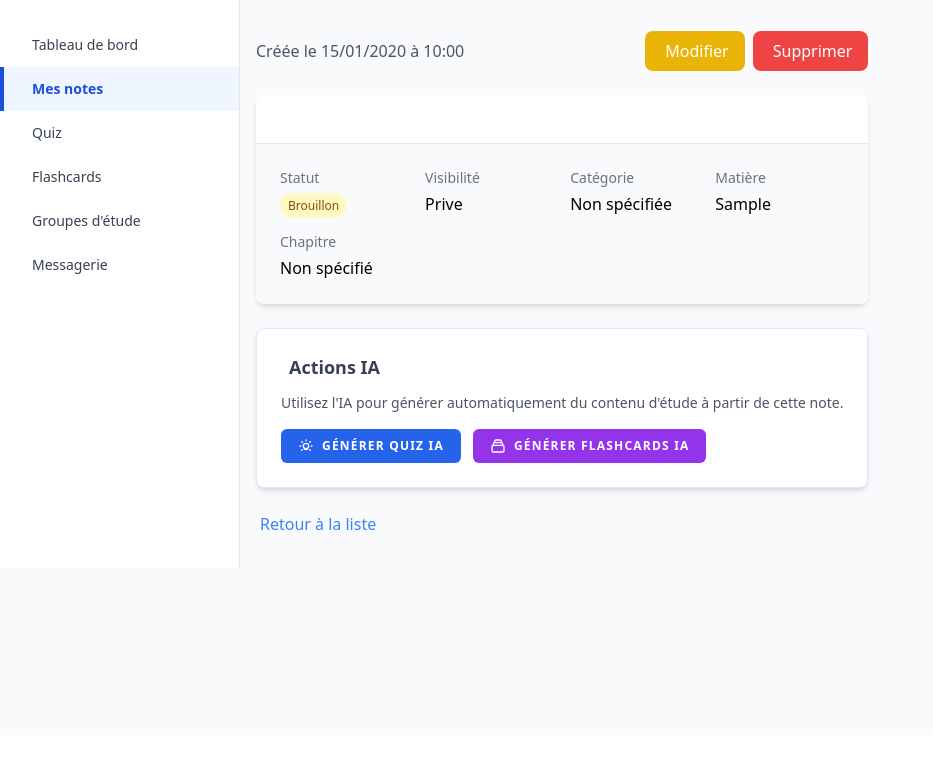
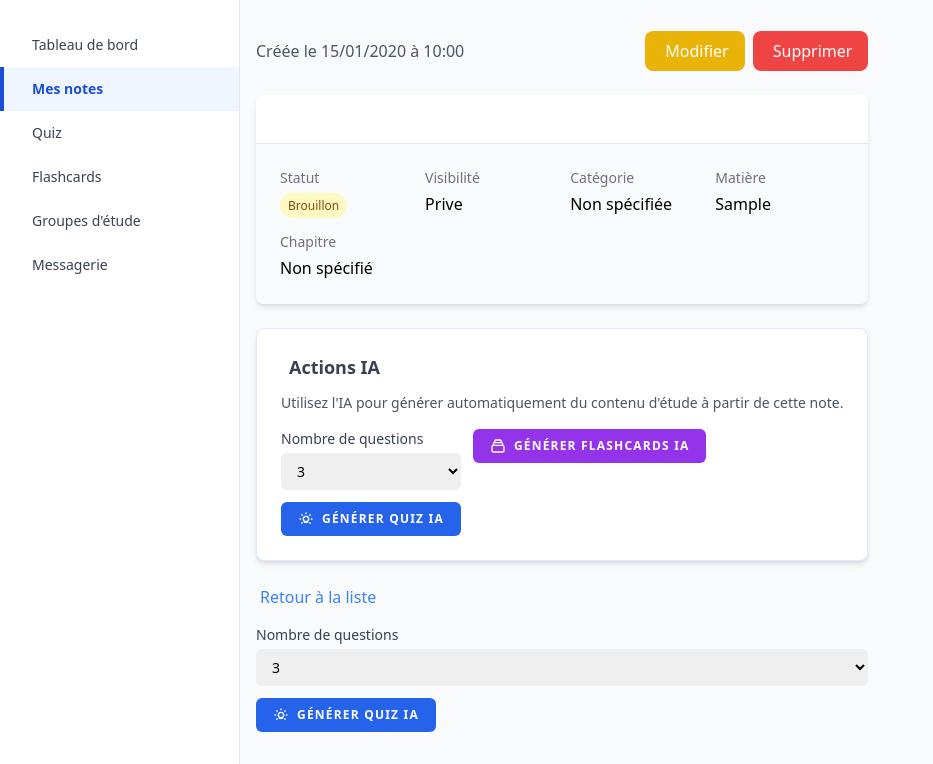
Before and after one commit to Mouda97/LearningAid, a Laravel app: page /notes/1 in a window 1280 px wide. Shown: the part 65-829 px from the top of the page, without its empty margins (0-933 px from the left). Before the commit the page ends 633 px from the top, so only its background shows below. Run offline with Laravel 12, Linux system fonts and the light colour scheme; a user stored in the database is signed in; data comes from the database, SQL or seed files in the repository; tables that the repository leaves empty hold one stand-in row (values such as "Sample post"); some libraries are stand-ins or nearby versions.

Commit message:
mise a jour sur la generation des quizz par l'IA

```diff
--- a/app/Http/Controllers/NoteController.php
+++ b/app/Http/Controllers/NoteController.php
@@ -13,6 +13,7 @@
         use App\Models\Quiz;
         use App\Models\Question;
         use \JsonException; // Correct import for JsonException
+        use App\Http\Controllers\QuizController;
 
 
 
@@ -268,13 +269,19 @@
                 }
 
                 $noteContent = $note->content;
-                // Instruction pour Gemini (on peut être plus direct)
-                // On demande explicitement du JSON.
-                $prompt = "Basé sur le texte suivant, génère un quiz de 3 questions à choix multiples (QCM).\n\n"
-                        . "FORMAT DE SORTIE ATTENDU :\n"
-                        . "Un unique bloc de code JSON valide contenant un objet avec une clé 'quiz_title' (string) et une clé 'questions' (tableau d'objets). Chaque objet question doit avoir les clés : 'question' (string), 'options' (objet avec clés A, B, C, D contenant les strings des réponses), et 'correct_answer' (string contenant la lettre A, B, C ou D de la bonne réponse).\n\n"
-                        . "TEXTE DE RÉFÉRENCE :\n"
-                        . $noteContent;
+
+                // Valider et récupérer le nombre de questions (par défaut 3)
+                $numQuestions = request()->input('num_questions', 3);
+
+                // Limiter le nombre entre 1 et 30
+                $numQuestions = max(1, min(30, (int)$numQuestions));
+
+                // Préparer le prompt pour Gemini
+                $prompt = "Basé sur le texte suivant, génère un quiz de {$numQuestions} questions à choix multiples (QCM).\n\n"
+                    . "FORMAT DE SORTIE ATTENDU :\n"
+                    . "Un unique bloc de code JSON valide contenant un objet avec une clé 'quiz_title' (string) et une clé 'questions' (tableau d'objets). Chaque objet question doit avoir les clés : 'question' (string), 'options' (objet avec clés A, B, C, D contenant les strings des réponses), et 'correct_answer' (string contenant la lettre A, B, C ou D de la bonne réponse).\n\n"
+                    . "TEXTE DE RÉFÉRENCE :\n"
+                    . $noteContent;
 
                 // Modèle Gemini à utiliser (Flash est rapide et souvent suffisant)
                 $model = 'gemini-1.5-flash-latest'; // Ou 'gemini-1.5-pro-latest' pour plus de puissance
--- a/resources/views/notes/show.blade.php
+++ b/resources/views/notes/show.blade.php
@@ -98,6 +98,14 @@
             {{-- Formulaire pour Générer Quiz --}}
             <form action="{{ route('notes.ai.generate.quiz', $note) }}" method="POST" onsubmit="this.querySelector('button').disabled=true; this.querySelector('button').innerHTML='<i class=\'fas fa-spinner fa-spin mr-2\'></i>Génération...';">
                 @csrf
+                <div class="mb-3">
+                    <label for="num_questions" class="block text-sm font-medium text-gray-700 mb-1">Nombre de questions</label>
+                    <select id="num_questions" name="num_questions" class="mt-1 block w-full pl-3 pr-10 py-2 text-base border-gray-300 focus:outline-none focus:ring-blue-500 focus:border-blue-500 sm:text-sm rounded-md">
+                        @for ($i = 1; $i <= 30; $i++)
+                            <option value="{{ $i }}" {{ $i == 3 ? 'selected' : '' }}>{{ $i }}</option>
+                        @endfor
+                    </select>
+                </div>
                 <button type="submit" class="inline-flex items-center px-4 py-2 bg-blue-600 border border-transparent rounded-md font-semibold text-xs text-white uppercase tracking-widest hover:bg-blue-500 active:bg-blue-700 focus:outline-none focus:ring-2 focus:ring-blue-500 focus:ring-offset-2 transition ease-in-out duration-150 disabled:opacity-50">
                     <svg class="w-4 h-4 mr-2" fill="none" stroke="currentColor" viewBox="0 0 24 24" xmlns="http://www.w3.org/2000/svg"><path stroke-linecap="round" stroke-linejoin="round" stroke-width="2" d="M9.663 17h4.673M12 3v1m6.364 1.636l-.707.707M21 12h-1M4 12H3m3.343-5.657l-.707-.707m12.728 0l-.707.707M6.343 17.657l-.707.707m12.728 0l-.707-.707M16 12a4 4 0 11-8 0 4 4 0 018 0z"></path></svg>
                     Générer Quiz IA
@@ -124,5 +132,22 @@
             <i class="fas fa-arrow-left mr-1"></i>Retour à la liste
         </a>
     </div>
+
+    <!-- Ajoutez ce formulaire là où vous avez le bouton pour générer le quiz -->
+    <form action="{{ route('notes.ai.generate.quiz', $note) }}" method="POST" class="mt-4">
+        @csrf
+        <div class="mb-3">
+            <label for="num_questions" class="block text-sm font-medium text-gray-700 mb-1">Nombre de questions</label>
+            <select id="num_questions" name="num_questions" class="mt-1 block w-full pl-3 pr-10 py-2 text-base border-gray-300 focus:outline-none focus:ring-blue-500 focus:border-blue-500 sm:text-sm rounded-md">
+                @for ($i = 1; $i <= 30; $i++)
+                    <option value="{{ $i }}" {{ $i == 3 ? 'selected' : '' }}>{{ $i }}</option>
+                @endfor
+            </select>
+        </div>
+        <button type="submit" class="inline-flex items-center px-4 py-2 bg-blue-600 border border-transparent rounded-md font-semibold text-xs text-white uppercase tracking-widest hover:bg-blue-500 active:bg-blue-700 focus:outline-none focus:ring-2 focus:ring-blue-500 focus:ring-offset-2 transition ease-in-out duration-150 disabled:opacity-50">
+            <svg class="w-4 h-4 mr-2" fill="none" stroke="currentColor" viewBox="0 0 24 24" xmlns="http://www.w3.org/2000/svg"><path stroke-linecap="round" stroke-linejoin="round" stroke-width="2" d="M9.663 17h4.673M12 3v1m6.364 1.636l-.707.707M21 12h-1M4 12H3m3.343-5.657l-.707-.707m12.728 0l-.707.707M6.343 17.657l-.707.707m12.728 0l-.707-.707M16 12a4 4 0 11-8 0 4 4 0 018 0z"></path></svg>
+            Générer Quiz IA
+        </button>
+    </form>
 </div>
 @endsection
--- a/routes/web.php
+++ b/routes/web.php
@@ -83,7 +83,8 @@ Route::middleware(['auth'])->group(function () {
     });
 
     // Routes pour la Génération IA à partir des Notes
-    Route::post('/notes/{note}/generate-quiz', [NoteController::class, 'generateQuiz'])
+    // Route pour générer un quiz à partir d'une note
+    Route::post('/notes/{note}/ai/generate/quiz', [App\Http\Controllers\NoteController::class, 'generateQuiz'])
           ->name('notes.ai.generate.quiz');
 
     Route::post('/notes/{note}/generate-flashcards', [NoteController::class, 'generateFlashcards'])
```
